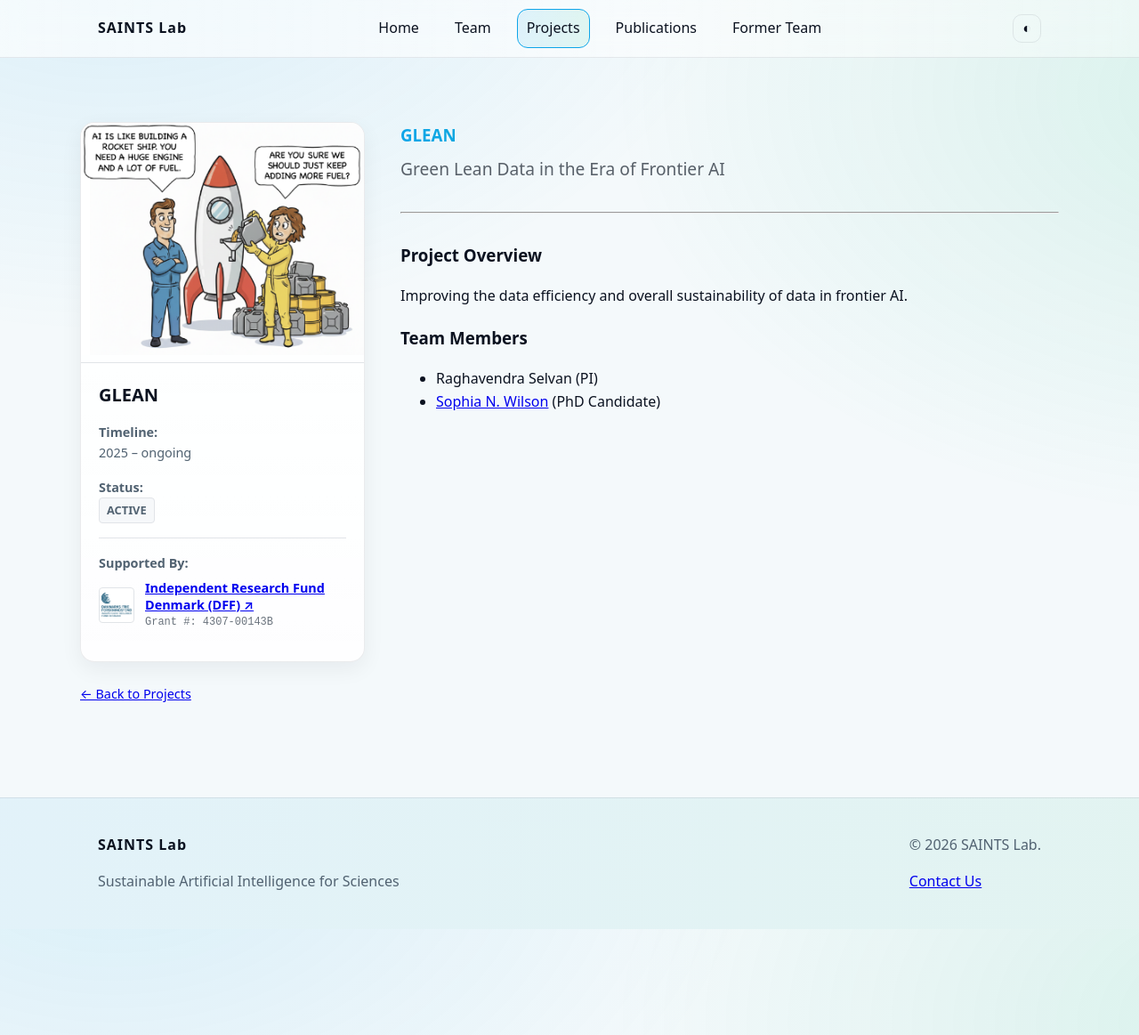
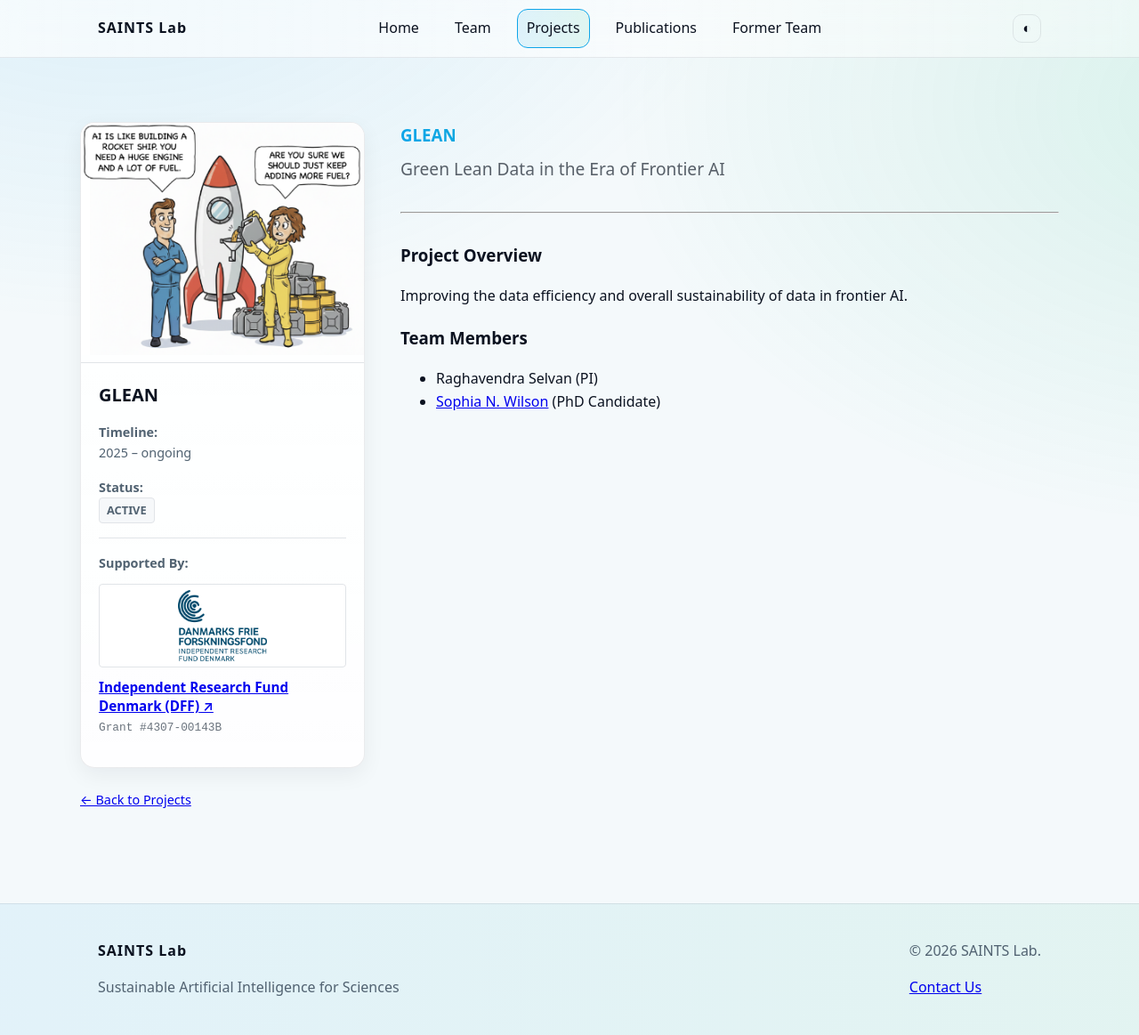
Before and after one commit to saintslab/saintslab.github.io, a Jekyll site: the page built from _projects/glean.md, in a window 1280 px wide and 1163 px high. Shown: the whole window at 89% size. Built offline with Jekyll 4.4.1, drawn with Linux system fonts in a browser that asks for light colours.

Commit message:
Update funding

```diff
--- a/_layouts/project.html
+++ b/_layouts/project.html
@@ -26,27 +26,26 @@ layout: default
               {{ page.status }}
             </span>
           </p>
-
           {% if page.funding_body %}
             <div class="muted" style="font-size: 0.9rem; margin-bottom: 1rem; border-top: 1px solid var(--border-color, #e1e4e8); padding-top: 1rem; margin-top: 1rem;">
-              <strong>Supported By:</strong>
+              <strong style="display: block; margin-bottom: 0.75rem;">Supported By:</strong>
 
-              <div style="display: flex; gap: 0.75rem; align-items: center; margin-top: 0.5rem;">
+              <div style="display: flex; flex-direction: column; gap: 0.75rem;">
                 {% if page.funding_logo %}
-                  <div style="width: 40px; height: 40px; background: #fff; border: 1px solid var(--border-color, #e1e4e8); border-radius: 4px; padding: 2px; display: flex; align-items: center; justify-content: center; flex-shrink: 0;">
-                    <img src="{{ page.funding_logo | relative_url }}" alt="{{ page.funding_body }} logo" style="max-width: 100%; max-height: 100%; object-fit: contain; margin: 0;">
+                  <div style="width: 100%; background: #fff; border: 1px solid var(--border-color, #e1e4e8); border-radius: 4px; padding: 6px; display: flex; align-items: center; justify-content: center; box-sizing: border-box;">
+                    <img src="{{ page.funding_logo | relative_url }}" alt="{{ page.funding_body }} logo" style="width: 100%; max-height: 80px; object-fit: contain; margin: 0;">
                   </div>
                 {% endif %}
 
-                <div style="line-height: 1.3;">
+                <div style="line-height: 1.4;">
                   {% if page.funding_url %}
-                    <a href="{{ page.funding_url }}" target="_blank" rel="noopener noreferrer" style="font-weight: 600; display: block;">{{ page.funding_body }} &#8599;</a>
+                    <a href="{{ page.funding_url }}" target="_blank" rel="noopener noreferrer" style="font-weight: 600; display: block; font-size: 0.95rem;">{{ page.funding_body }} &#8599;</a>
                   {% else %}
-                    <span style="font-weight: 600; color: var(--text-main, #24292e); display: block;">{{ page.funding_body }}</span>
+                    <span style="font-weight: 600; color: var(--text-main, #24292e); display: block; font-size: 0.95rem;">{{ page.funding_body }}</span>
                   {% endif %}
 
                   {% if page.grant_number %}
-                    <span style="font-size: 0.75rem; color: #6a737d; font-family: monospace; display: block; margin-top: 0.15rem;">Grant #: {{ page.grant_number }}</span>
+                    <span style="font-size: 0.8rem; color: #6a737d; font-family: monospace; display: block; margin-top: 0.25rem;">Grant #{{ page.grant_number }}</span>
                   {% endif %}
                 </div>
               </div>
```
